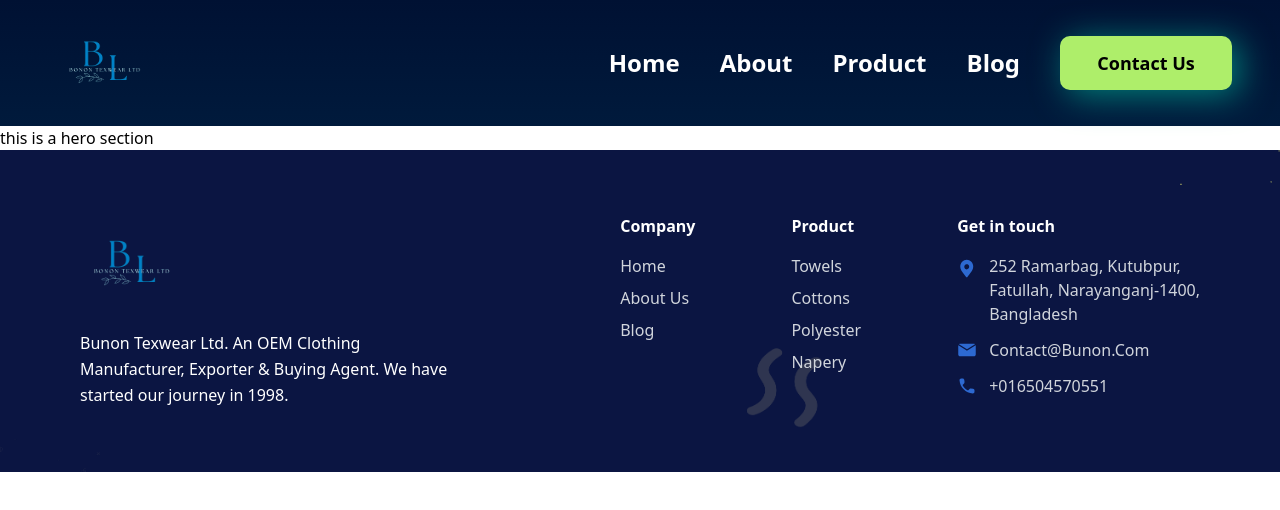
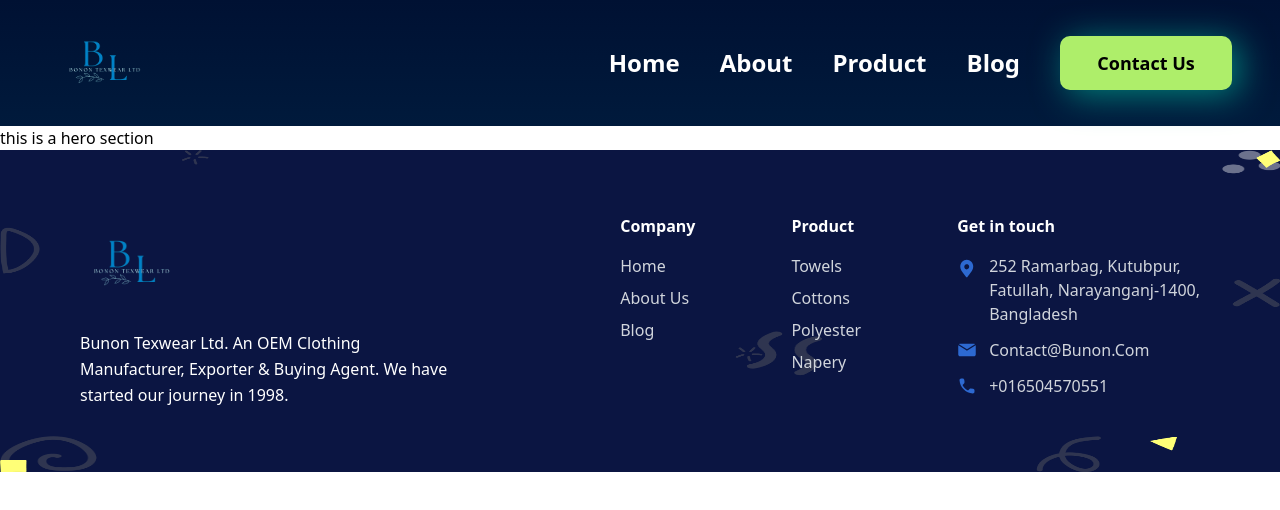
Before and after one commit to TamimOp/Bunon_Texwear, a Next.js app: page / in a window 1280 px wide. Shown: the top 510 px of the page. Built offline with nearby package versions, Linux system fonts and the light colour scheme.

Commit message:
Refactor Footer component styles for improved layering and visibility

```diff
--- a/components/Footer.tsx
+++ b/components/Footer.tsx
@@ -11,24 +11,24 @@ const Footer = () => {
         src="/assets/GroupFooterBg.png"
         alt="footer bg"
         fill
-        className="absolute top-0 left-0 object-cover z-0"
+        className="absolute top-0 left-0 z-10"
       />
       <Image
         src="/assets/VectorGroupFooter.png"
         alt="vector 1"
         width={100}
         height={100}
-        className="absolute top-0 right-0 opacity-50"
+        className="absolute top-0 right-0 w-full h-full z-10"
       />
       <Image
         src="/assets/VectorGroupFooter2.png"
         alt="vector 2"
         width={100}
         height={100}
-        className="absolute bottom-0 left-0 opacity-50"
+        className="absolute bottom-0 left-0 w-full h-full z-20"
       />
 
-      <div className="relative z-10 flex flex-col md:flex-row justify-between gap-12 text-sm md:text-base">
+      <div className="relative z-50 flex flex-col md:flex-row justify-between gap-12 text-sm md:text-base">
         {/* Left side */}
         <div className="md:w-1/3">
           <Image
```
